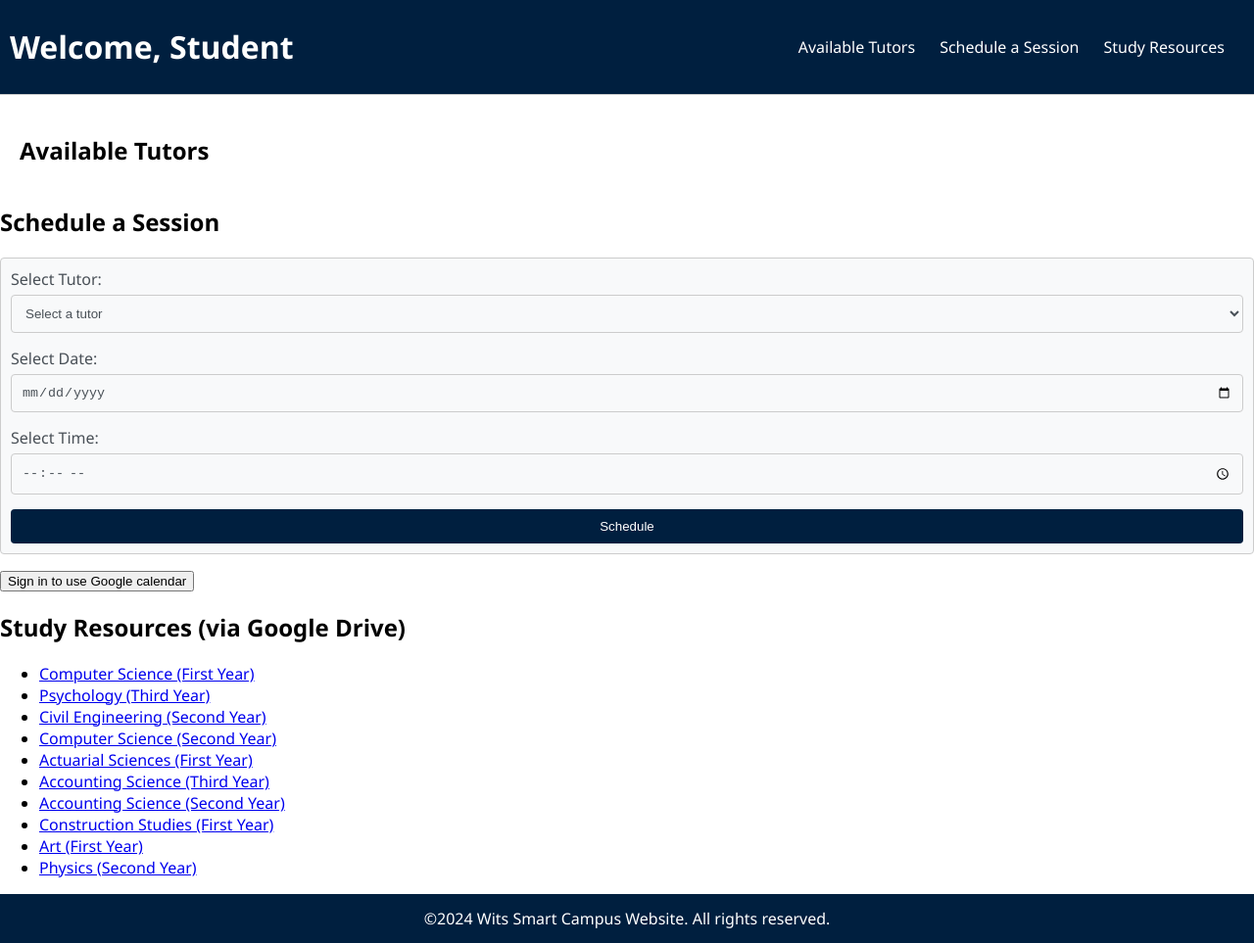
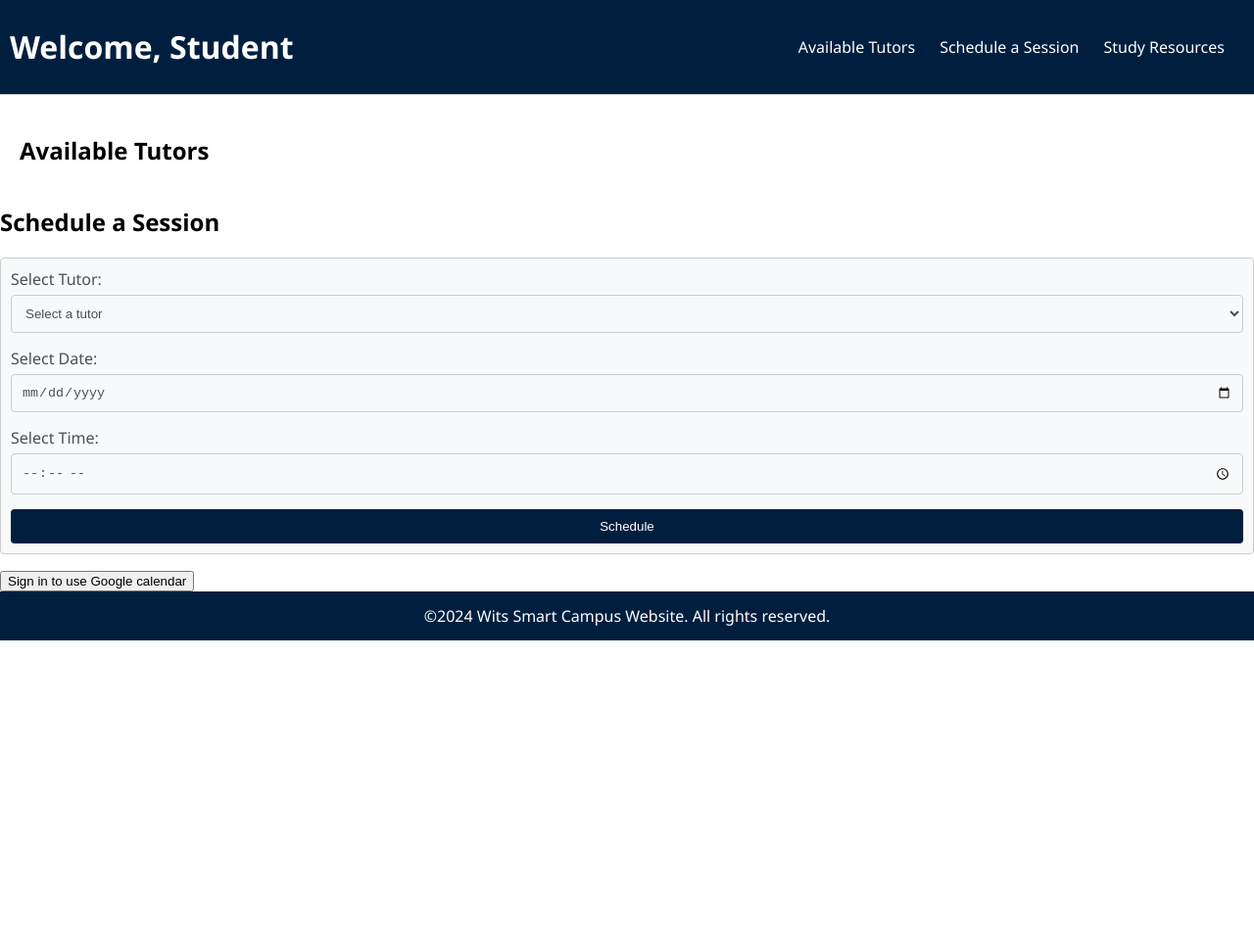
Before and after one commit to 00Ducky13/smart-campus-tutor-management-system-2024, a plain HTML site: page src/studentdashboard.html in a window 1280 px wide. Shown: the whole page at 98% size. After the commit the page ends 800 px from the top, so only its background shows below. Drawn offline with Linux system fonts and the light colour scheme; no server answers.

Commit message:
Update studentdashboard.html

```diff
--- a/src/studentdashboard.html
+++ b/src/studentdashboard.html
@@ -12,7 +12,7 @@
     <ul>
       <li><a href="#tutors">Available Tutors</a></li>
       <li><a href="#schedule">Schedule a Session</a></li>
-      <li><a href="#resources">Study Resources</a></li>
+      <li><a href="resources.html">Study Resources</a></li>
 
     </ul>
   </nav>
@@ -59,23 +59,7 @@
     </section>
 
     <!-- Study Resources Section -->
-    <section id="resources" class="container">
-      <header>
-        <h2>Study Resources (via Google Drive)</h2>
-      </header>
-      <ul>
-        <li><a href="math-resources.html">Computer Science (First Year)</a></li>
-        <li><a href="psychology-resources.html">Psychology (Third Year)</a></li>
-        <li><a href="civil-engineering-resources.html">Civil Engineering (Second Year)</a></li>
-        <li><a href="biology-resources.html">Computer Science (Second Year)</a></li>
-        <li><a href="chemistry-resources.html">Actuarial Sciences (First Year)</a></li>
-        <li><a href="economics-resources.html">Accounting Science (Third Year)</a></li>
-        <li><a href="history-resources.html">Accounting Science (Second Year)</a></li>
-        <li><a href="english-resources.html">Construction Studies (First Year)</a></li>
-        <li><a href="art-resources.html">Art (First Year)</a></li>
-        <li><a href="physics-resources.html">Physics (Second Year)</a></li>
-      </ul>
-    </section>
+
   </main>
 
   <footer>
```
